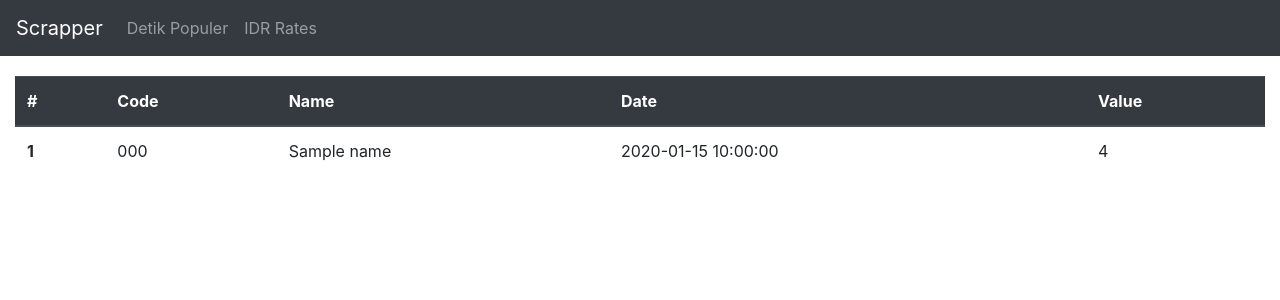
After one commit to haniefhan/rwid-fundamental-python, a Flask app: page /idr-rates in a window 1280 px wide. The commit adds this page. Shown: the top 300 px of the page. Run offline with Flask 2, Linux system fonts and the light colour scheme; a database or web service that is not in the repository returns one stand-in record (values such as "Sample title"); data that the repository does not hold is empty; some libraries are stand-ins or nearby versions.

Commit message:
scraping course :: rates + templating using jinjaa :: scrap rates data from http://www.floatrates.com/daily/idr.json

```diff
--- a/run.py
+++ b/run.py
@@ -22,7 +22,17 @@ def detik_populer():
     titles = content.findAll('h3', attrs={'class': 'media__title'})
     images = content.findAll('div', attrs={'class': 'media__image'})
 
-    return render_template('index.html', images=images)
+    return render_template('detik_populer.html', images=images)
+
+
+@app.route('/idr-rates')
+def idr_rates():
+    url = "http://www.floatrates.com/daily/idr.json"
+    json = requests.get(url)
+
+    rates = json.json().values()
+
+    return render_template('idr_rates.html', rates=rates)
 
 
 if __name__ == "__main__":
--- /dev/null
+++ b/templates/base.html
@@ -0,0 +1,35 @@
+<!DOCTYPE html>
+<html lang="en">
+<head>
+    <title>Python - Flask - Scrapper</title>
+    <meta charset="utf-8">
+    <meta name="viewport" content="width=device-width, initial-scale=1">
+    <link rel="stylesheet" href="https://maxcdn.bootstrapcdn.com/bootstrap/4.5.2/css/bootstrap.min.css">
+    <script src="https://ajax.googleapis.com/ajax/libs/jquery/3.5.1/jquery.min.js"></script>
+    <script src="https://cdnjs.cloudflare.com/ajax/libs/popper.js/1.16.0/umd/popper.min.js"></script>
+    <script src="https://maxcdn.bootstrapcdn.com/bootstrap/4.5.2/js/bootstrap.min.js"></script>
+</head>
+<body>
+
+<nav class="navbar navbar-expand-sm bg-dark navbar-dark">
+    <!-- Brand/logo -->
+    <a class="navbar-brand" href="/">Scrapper</a>
+
+    <!-- Links -->
+    <ul class="navbar-nav">
+        <li class="nav-item">
+            <a class="nav-link" href="/detik-populer">Detik Populer</a>
+        </li>
+        <li class="nav-item">
+            <a class="nav-link" href="/idr-rates">IDR Rates</a>
+        </li>
+    </ul>
+</nav>
+
+<div class="container-fluid" style="margin-top: 20px;">
+    {% block body %}
+    {% endblock %}
+</div>
+
+</body>
+</html>
--- /dev/null
+++ b/templates/idr_rates.html
@@ -0,0 +1,26 @@
+{% extends 'base.html' %}
+
+{% block body%}
+<table class="table">
+    <thead class="thead-dark">
+    <tr>
+        <th scope="col">#</th>
+        <th scope="col">Code</th>
+        <th scope="col">Name</th>
+        <th scope="col">Date</th>
+        <th scope="col">Value</th>
+    </tr>
+    </thead>
+    <tbody>
+    {% for rate in rates %}
+    <tr>
+        <th scope="row">{{ loop.index }}</th>
+        <td>{{ rate.code }}</td>
+        <td>{{ rate.name }}</td>
+        <td>{{ rate.date }}</td>
+        <td>{{ rate.inverseRate }}</td>
+    </tr>
+    {% endfor %}
+    </tbody>
+</table>
+{% endblock %}
```
Also changed, not shown: templates/detik_populer.html (added, +8 -0 lines), templates/index.html (+1 -34 lines).
